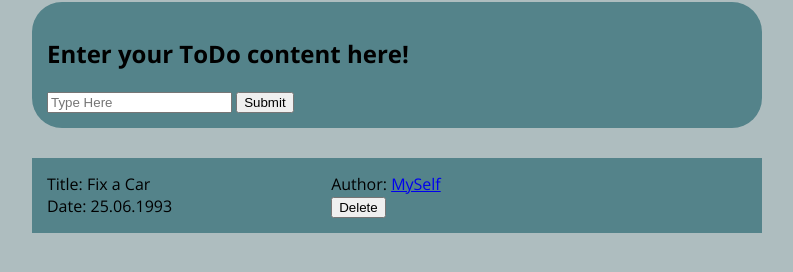
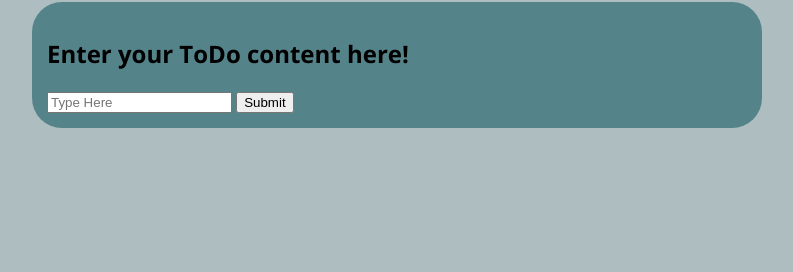
Before and after one commit to allhaker/ToDo, a website: page index.html in a window 1280 px wide. Shown: the part 84-356 px from the top of the page, without its empty margins (243-1036 px from the left). Drawn offline with nearby package versions, Linux system fonts and the light colour scheme.

Commit message:
HTML cleaning

```diff
--- a/index.html
+++ b/index.html
@@ -9,27 +9,16 @@
 
 <body id="my-body">
   <h1>My minimalistic ToDo application</h1>
-  <div class="container form">
+  <div class="container form" id="toDoForm">
     <form>
       <h2>Enter your ToDo content here!</h2>
       <input type="text" placeholder="Type Here" required>
       <input type="submit">
     </form>
   </div>
-  <div class="container item">
-    <div class="block left">
-      <label>Title:</label>
-      <div>Fix a Car</div><br>
-      <label>Date:</label>
-      <div>25.06.1993</div>
-    </div>
-    <div class="block right">
-      <label>Author:</label>
-      <a href="huy.com">MySelf</a><br>
-      <button>Delete</button>
-    </div>
-  </div>
+
   <script type="text/javascript" src="bower_components/jquery/dist/jquery.min.js"></script>
+  <script type="text/javascript" src="app.js"></script>
 </body>
 
 </html>
```
